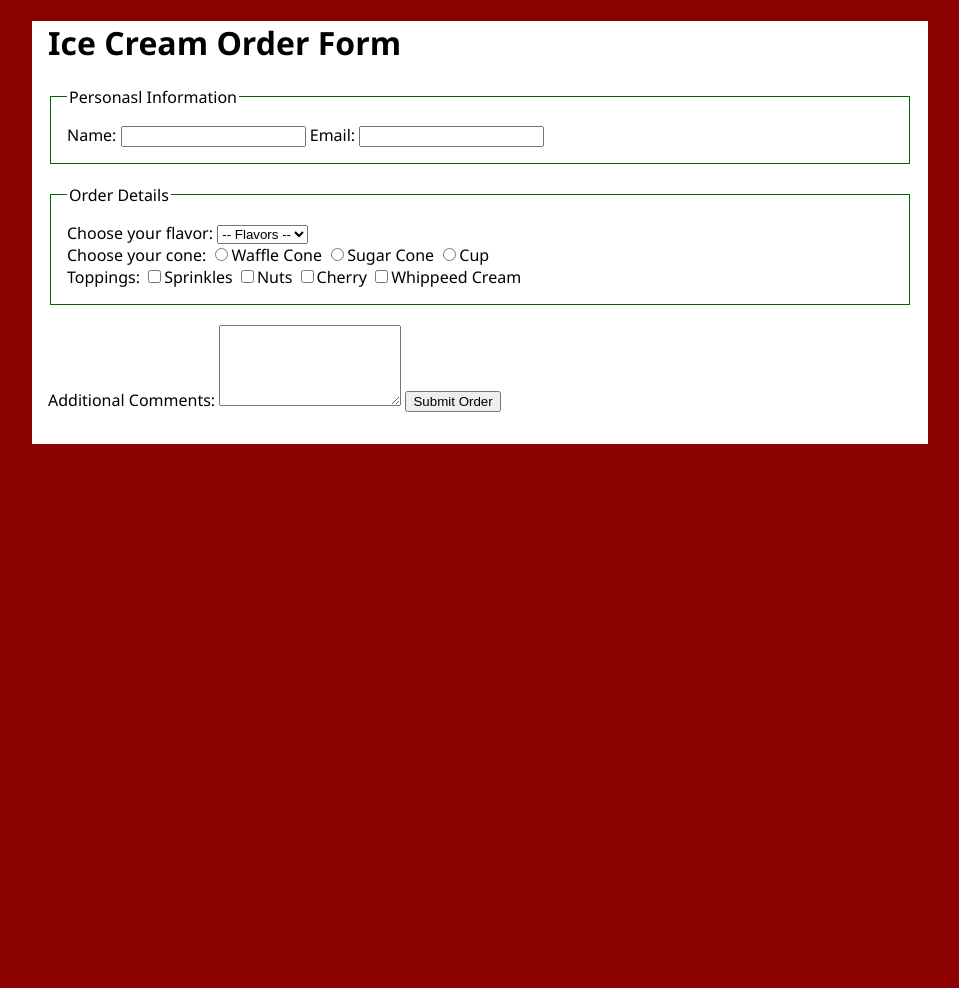
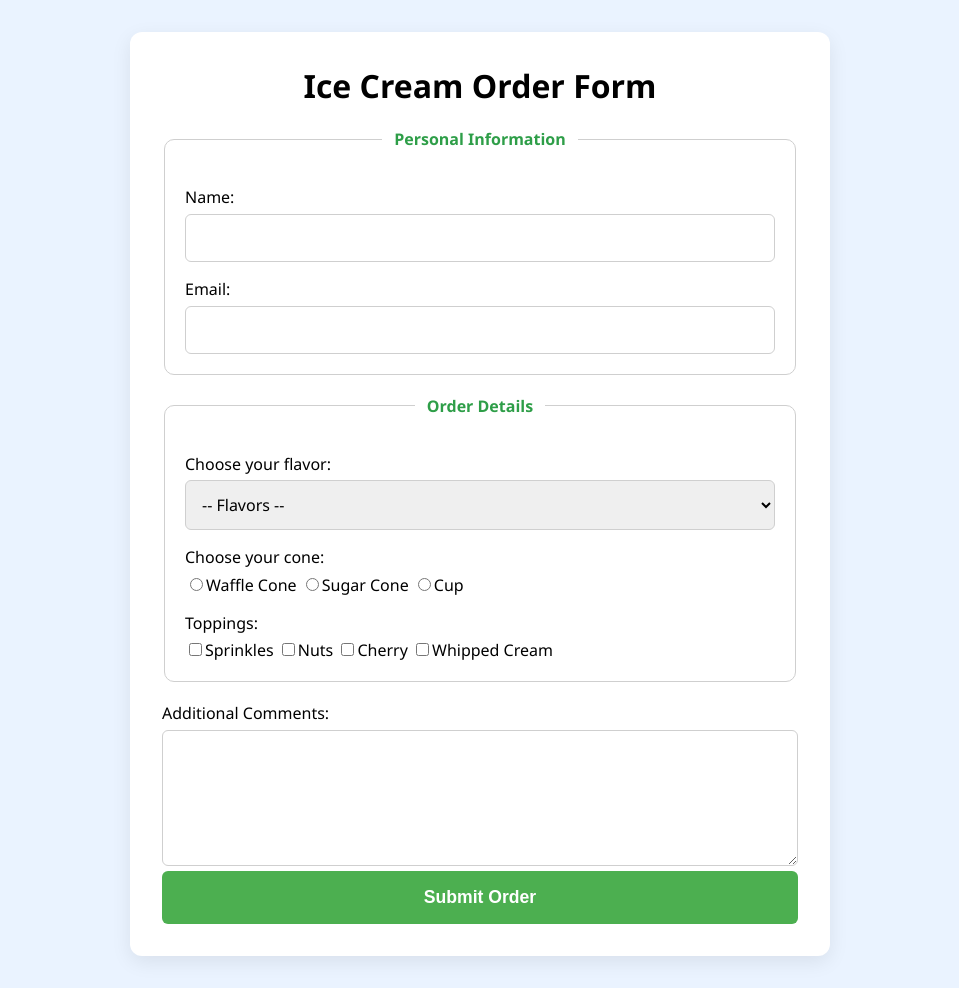
Before and after one commit to Kiyum06/ice-cream, a Node server app: page / in a window 1280 px wide. Shown: the whole page, without its empty margins (160-1119 px from the left). Before the commit the page ends 444 px from the top, so only its background shows below. Run offline with Node 20, Linux system fonts and the light colour scheme.

Commit message:
updated html & css

```diff
--- a/app.js
+++ b/app.js
@@ -5,7 +5,7 @@ import express from 'express';
 const app = express();
 
 //Define a port number where our server will listen
-const PORT = 3000;
+const PORT = 3006;
 
 app.use(express.static('public'));
 
--- a/package.json
+++ b/package.json
@@ -2,7 +2,7 @@
   "name": "ice-cream",
   "version": "1.0.0",
   "description": "",
-  "main": "index.js",
+  "main": "app.js",
   "type": "module",
   "scripts": {
     "test": "echo \"Error: no test specified\" && exit 1"
--- a/public/js/ice-cream.js
+++ b/public/js/ice-cream.js
@@ -15,7 +15,7 @@ document.getElementById("icecream-form").onsubmit = () => {
 
     //validate email address
     let email = document.getElementById("email").value.trim();
-    if(!email && !"@") {
+    if(!email || !email.includes("@")) {
         document.getElementById("err-email").style.display = "block";
         isValid = false;
     }
--- a/public/style/styles.css
+++ b/public/style/styles.css
@@ -4,32 +4,81 @@
 
 body {
   margin: 0;
-    background-color: darkred;
+  background: #eaf3ff;
   font-family: 'Segoe UI', Roboto, sans-serif;
 }
 
-
 main {
-    background-color: white;
   width: 70%;
-    margin: 0 auto 1rem auto;
-    padding: 0 1rem 2rem 1rem;
+  max-width: 700px;
+  margin: 2rem auto;
+  background: #fff;
+  padding: 2rem;
+  border-radius: 12px;
+  box-shadow: 0 6px 20px rgba(0,0,0,0.08);
 }
 
-header {
-    background-color: lightgray;
-    border-radius: .25rem;
-    padding: 2rem 1rem;
-    margin-bottom: 2rem;
+h1 {
+  text-align: center;
+  margin-top: 0;
 }
 
 fieldset {
-    border: 1px solid darkgreen;
+  border: 1px solid #cfcfcf;
+  border-radius: 10px;
+  padding: 1.25rem;
+  margin-bottom: 1.25rem;
+}
+
+legend {
+  color: #2e9e48;
+  font-weight: 700;
+  padding: 0 0.75rem;
+  text-align: center;
+}
+
+label, p {
+  display: block;
+  margin-top: 1rem;
+  margin-bottom: 0.35rem;
+}
+
+input[type="text"],
+input[type="email"],
+select,
+textarea {
+  width: 100%;
+  padding: 0.75rem;
+  border: 1px solid #cfcfcf;
+  border-radius: 6px;
+  font: inherit;
+}
+
+fieldset label input[type="radio"],
+fieldset label input[type="checkbox"] {
+  width: auto;
+  margin-right: 0.5rem;
+}
+
+#order-button {
+  width: 100%;
   padding: 1rem;
-    margin-bottom: 1.25rem;
+  border: none;
+  border-radius: 6px;
+  background: #4CAF50;
+  color: white;
+  font-size: 1.1rem;
+  font-weight: 700;
+  cursor: pointer;
+}
+
+#order-button:hover {
+  filter: brightness(0.95);
 }
 
 .err {
   color: darkred;
   display: none;
+  font-size: 0.9rem;
+  margin-left: 0.5rem;
 }
--- a/views/home.html
+++ b/views/home.html
@@ -3,7 +3,7 @@
 <head>
     <meta charset="UTF-8">
     <meta name="viewport" content="width=device-width, initial-scale=1.0">
-    <title>Ice Cream Order <Form></Form></title>
+    <title>Ice Cream Order</title>
       <!-- favicon -->
       <link rel="icon" href="images/icecream.jpg">
 
@@ -12,10 +12,8 @@
 
      <script src="js/ice-cream.js" defer></script>
 
+</head>
 
-
-
-</head>
 <body>
     <main>
         <h1>Ice Cream Order Form</h1>
@@ -23,15 +21,15 @@
         <form id="icecream-form" action="#" method="get">
             <!-- personal info -->
             <fieldset>
-                <legend>Personasl Information</legend>
+                <legend>Personal Information</legend>
                 <label for="name">Name:</label>
-                <span class="err" id="err-fname">
+                <span class="err" id="err-name">
                     Name is required!
                 </span>
                 <input type="text" id="name" name="name">
 
                 <label for="email">Email:</label>
-                <span class="err" id="err-fname">
+                <span class="err" id="err-email">
                     Email is required!
                 </span>
                 <input type="text" id="email" name="email">
@@ -70,13 +68,13 @@
                     <input type="checkbox" id="sprinkles" name="toppings[]" value="sprinkles">Sprinkles
                     <input type="checkbox" id="nuts" name="toppings[]" value="nuts">Nuts
                     <input type="checkbox" id="cherry" name="toppings[]" value="cherry">Cherry
-                    <input type="checkbox" id="whippeedcream" name="toppings[]" value="whippeedcream">Whippeed Cream
+                    <input type="checkbox" id="whippedcream" name="toppings[]" value="whippedcream">Whipped Cream
                  </div>
 
              </fieldset>
               <!-- Additional Comments -->
             <label for="comment">Additional Comments:</label>
-            <textarea rows="5" id="Comment" name="Comment"></textarea>
+            <textarea rows="5" id="comment" name="comment"></textarea>
 
 
             <!-- Submit button -->
```
Lines whose indentation alone changed are shown as unchanged.
